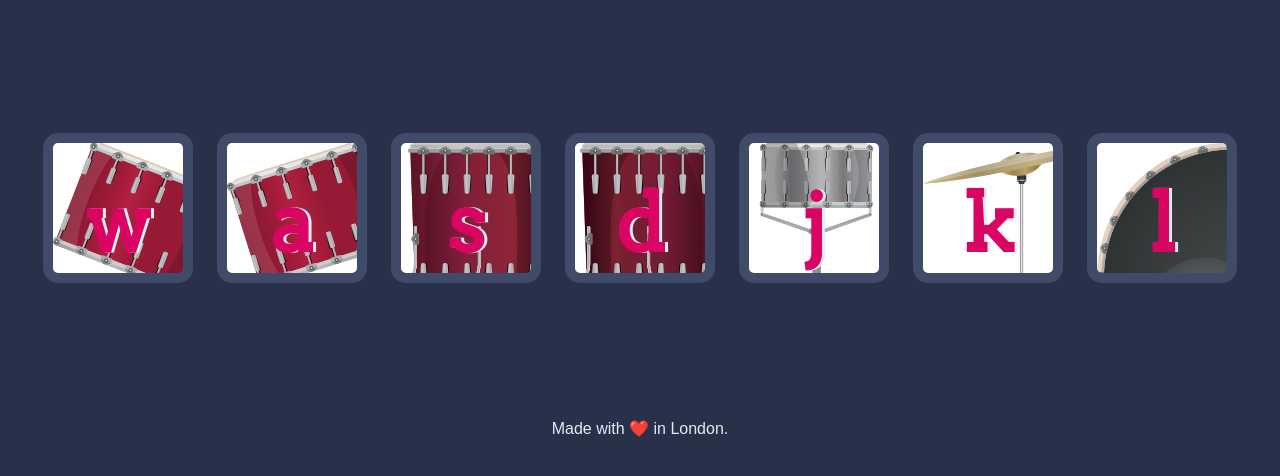
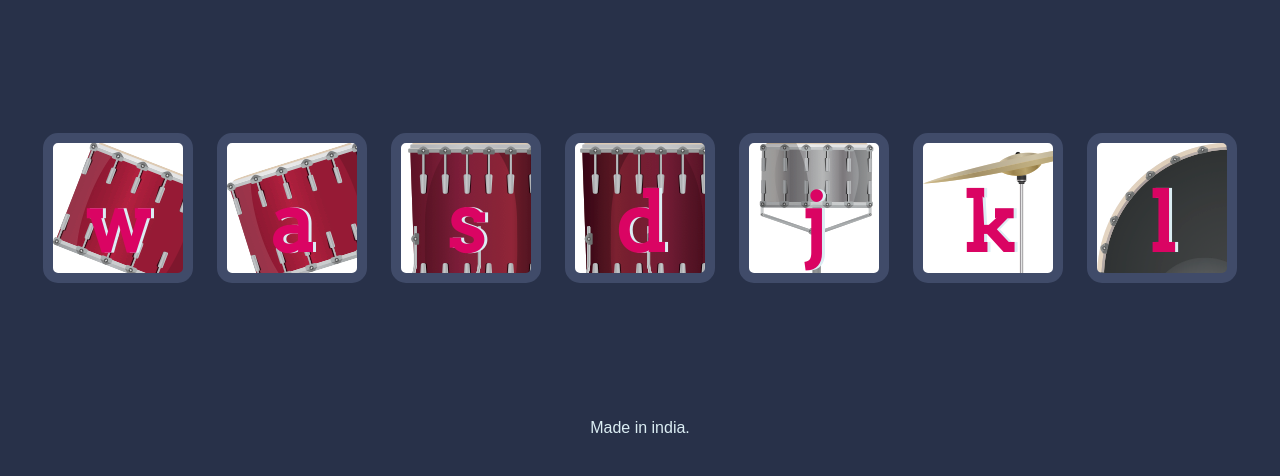
Before and after one commit to rishukumar20/Drumkit, a plain HTML site: page index.html in a window 1280 px wide. Shown: the part 156-632 px from the top of the page. Drawn offline with Linux system fonts and the light colour scheme.

Commit message:
Update index.html

```diff
--- a/index.html
+++ b/index.html
@@ -24,7 +24,7 @@
 <script src="index.js" charset="utf-8"></script>
 
 <footer>
-  Made with ❤️ in London.
+ Made in india.
 </footer>
 </body>
 </html>
```
